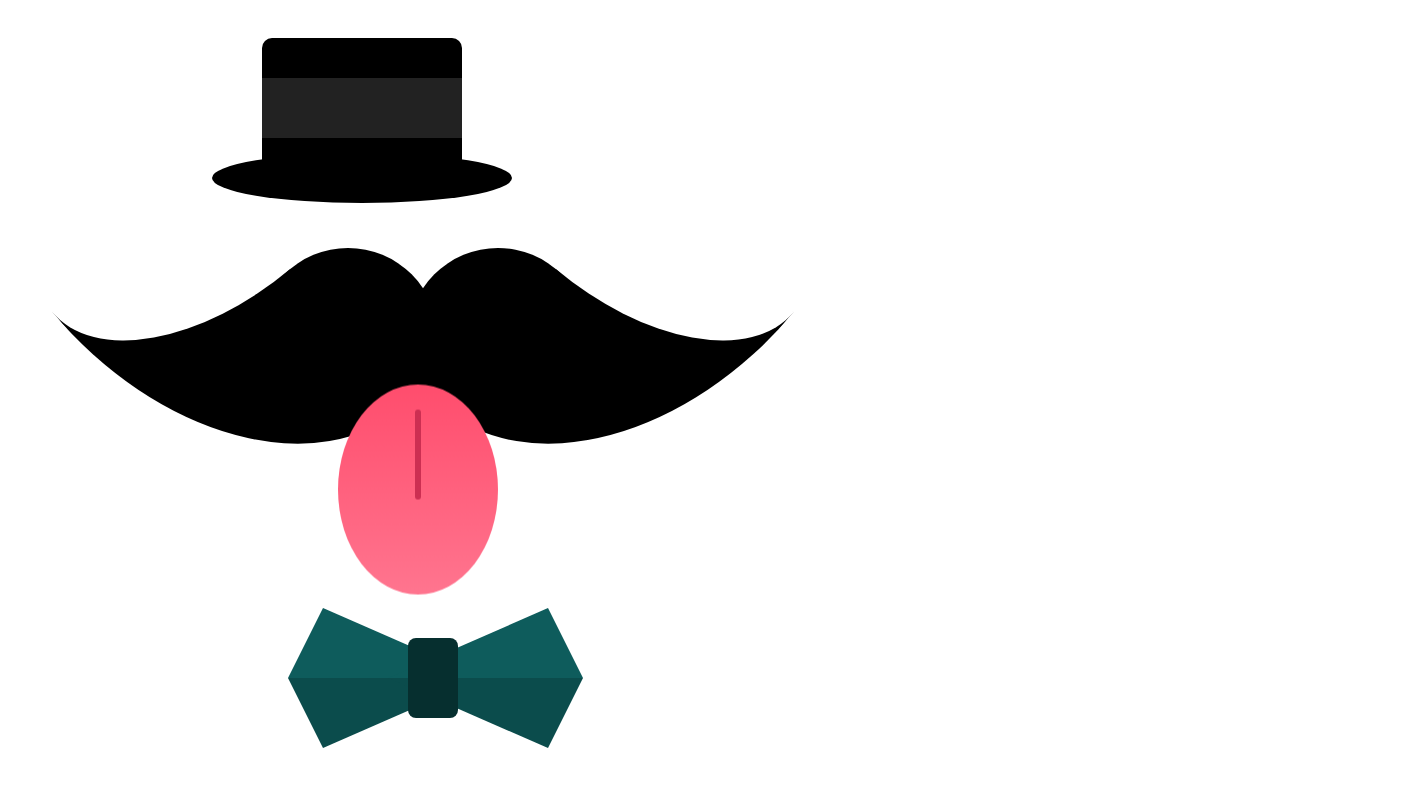
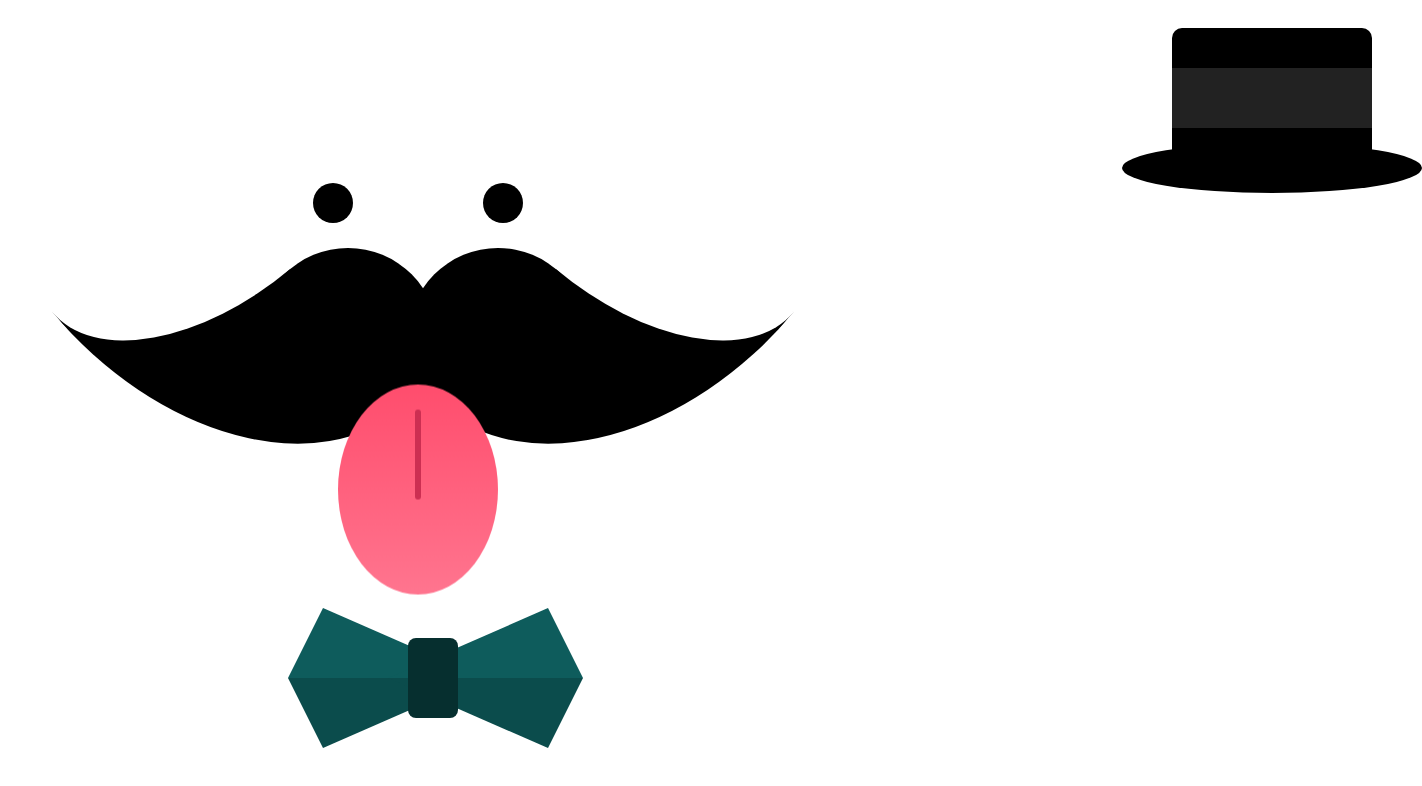
Before and after one commit to Fernand0G143/Bigote-colaborativo, a plain HTML site: page index.html in a window 1280 px wide. Shown: the whole page, 1422 px wide, since content can reach past the window. Drawn offline with Linux system fonts and the light colour scheme.

```diff
--- a/index.html
+++ b/index.html
@@ -8,19 +8,28 @@
 <body>
 
     <div class="cara">
+
+        <!-- 👀 OJOS -->
+        <div class="ojo izq"></div>
+        <div class="ojo der"></div>
+
+        <!-- 🧔 BIGOTE -->
         <div class="bigote"></div>
 
+        <!-- 👅 BOCA -->
         <div class="mono">
             <div class="lado izquierdo"></div>
             <div class="centro"></div>
             <div class="lado derecho"></div>
-
             <div class="lengua"></div>
         </div>
+
+        <!-- 🎩 SOMBRERO -->
         <div class="sombrero">
             <div class="copa"></div>
             <div class="ala"></div>
         </div>
+
     </div>
 
 </body>
--- a/styles.css
+++ b/styles.css
@@ -141,8 +141,8 @@
 
 .sombrero {
     position: absolute;
-    top: 30px;
-    left: 28%;
+    top: 20px;
+    left: 100%;
     transform: translateX(-50%);
 }
 
@@ -173,3 +173,34 @@
     left: 50%;
     transform: translateX(-50%);
 }
+/* 👀 OJOS */
+.ojo{
+    position:absolute;
+    width:90px;
+    height:90px;
+    background:white;
+    border-radius:50%;
+    top:150px;   /* Ajusta según tu diseño */
+    z-index:5;
+}
+
+.ojo::after{
+    content:"";
+    position:absolute;
+    width:40px;
+    height:40px;
+    background:black;
+    border-radius:50%;
+    top:25px;
+    left:25px;
+}
+
+/* Ojo izquierdo */
+.ojo.izq{
+    left:280px;   /* Ajusta posición */
+}
+
+/* Ojo derecho */
+.ojo.der{
+    left:450px;   /* Ajusta posición */
+}
```
